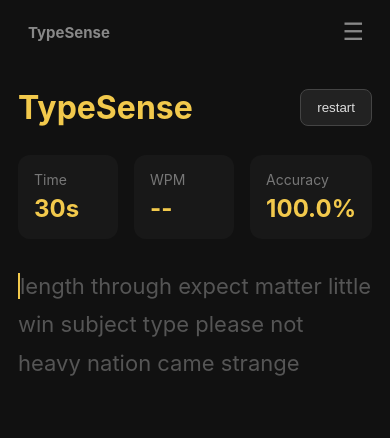
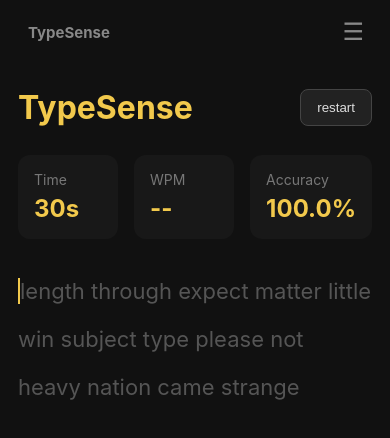
Before and after one commit to Reeyoou/TypeSense, a React (Vite) app: page / in a window 390 px wide. Shown: the top 438 px of the page. Built offline with nearby package versions, Linux system fonts and the light colour scheme; no server answers.

Commit message:
Increasing Line spacing

```diff
--- a/src/styles/index.css
+++ b/src/styles/index.css
@@ -717,23 +717,19 @@
 }
 
 .words-window {
-  height: calc(3 * 2.4rem);
+  --typing-line-height: 2.8rem;
+
+  height: calc(3 * var(--typing-line-height));
   overflow: hidden;
 }
 
 .words {
-  line-height: 2.4rem;
+  line-height: var(--typing-line-height);
   transition: transform 0.12s ease;
 }
 
 @media (max-width: 600px) {
   .words-window {
-    height: calc(3 * 2.4rem);
-    overflow: hidden;
-  }
-
-  .words {
-    line-height: 2.4rem;
-    transition: transform 0.12s ease;
+    --typing-line-height: 3rem;
   }
 }
```
